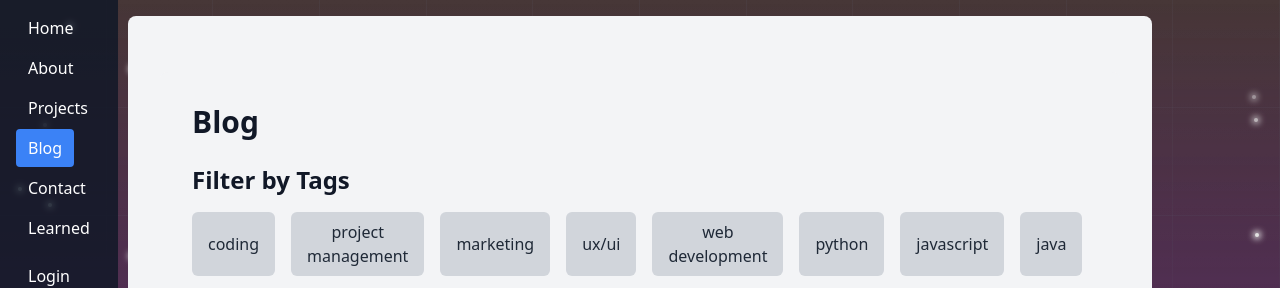
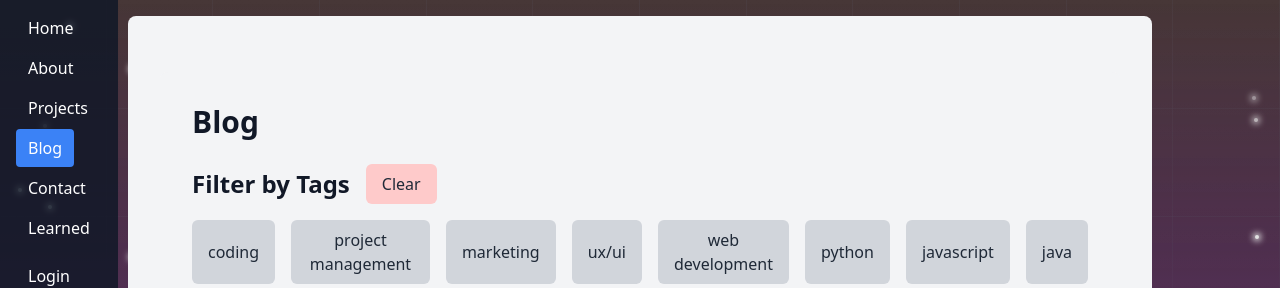
Before and after one commit to jstellmacher/portfo-frontend, a React (Vite) app: page /blog in a window 1280 px wide. Shown: the top 288 px of the page. Built offline with nearby package versions, Linux system fonts and the light colour scheme.

Commit message:
fixes clear button on blog page

```diff
--- a/src/components/BlogFilter.jsx
+++ b/src/components/BlogFilter.jsx
@@ -1,10 +1,17 @@
-// components/BlogFilter.jsx
 import React from 'react';
 
 const BlogFilter = ({ tags, activeTag, setActiveTag, filterPosts }) => {
   return (
     <div className="mb-8">
-      <h2 className="text-2xl font-bold mb-4 text-gray-900">Filter by Tags</h2>
+      <div className="flex items-center mb-4">
+        <h2 className="text-2xl font-bold text-gray-900">Filter by Tags</h2>
+        <button
+          className="ml-4 px-4 py-2 rounded-md bg-red-200 text-gray-800 focus:outline-none hover:bg-red-500"
+          onClick={() => setActiveTag(null)}
+        >
+          Clear
+        </button>
+      </div>
       <div className="flex space-x-4 overflow-x-auto">
         {tags.map((tag) => (
           <button
@@ -17,12 +24,6 @@ const BlogFilter = ({ tags, activeTag, setActiveTag, filterPosts }) => {
             {tag}
           </button>
         ))}
-        <button
-          className="px-4 py-2 rounded-md bg-red-200 text-gray-800 focus:outline-none"
-          onClick={() => setActiveTag(null)}
-        >
-          Clear
-        </button>
       </div>
     </div>
   );
```
